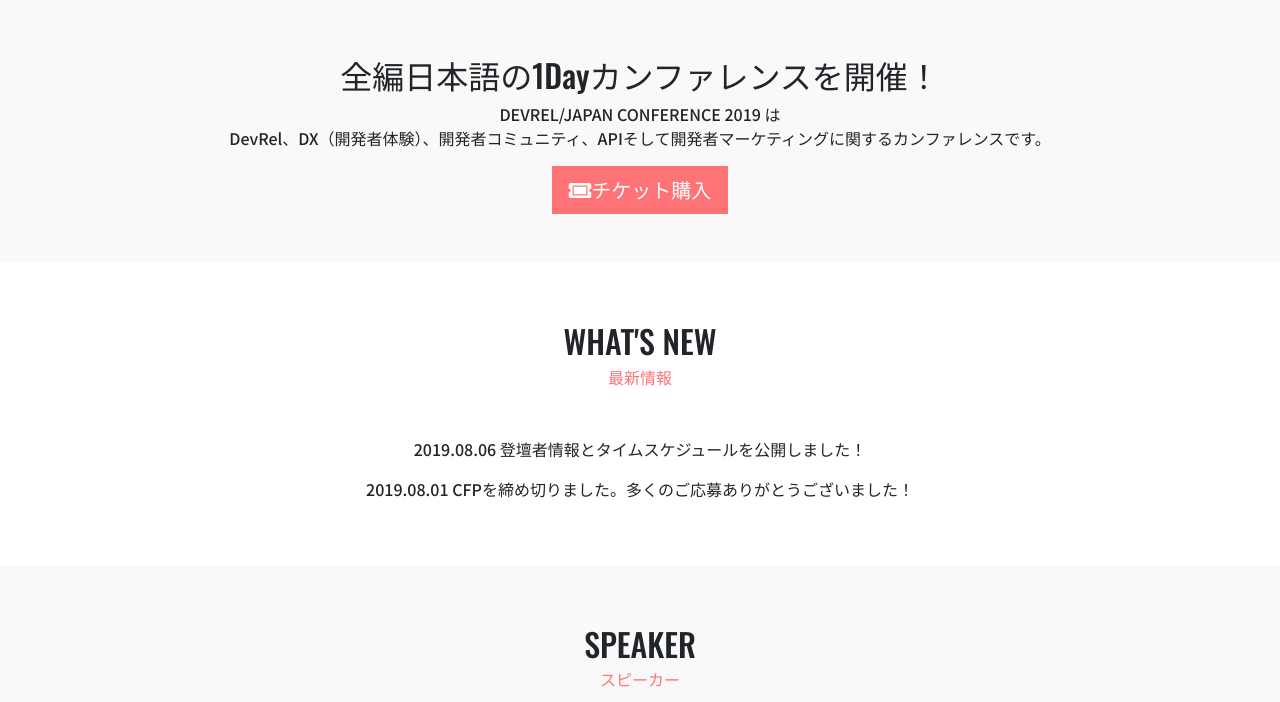
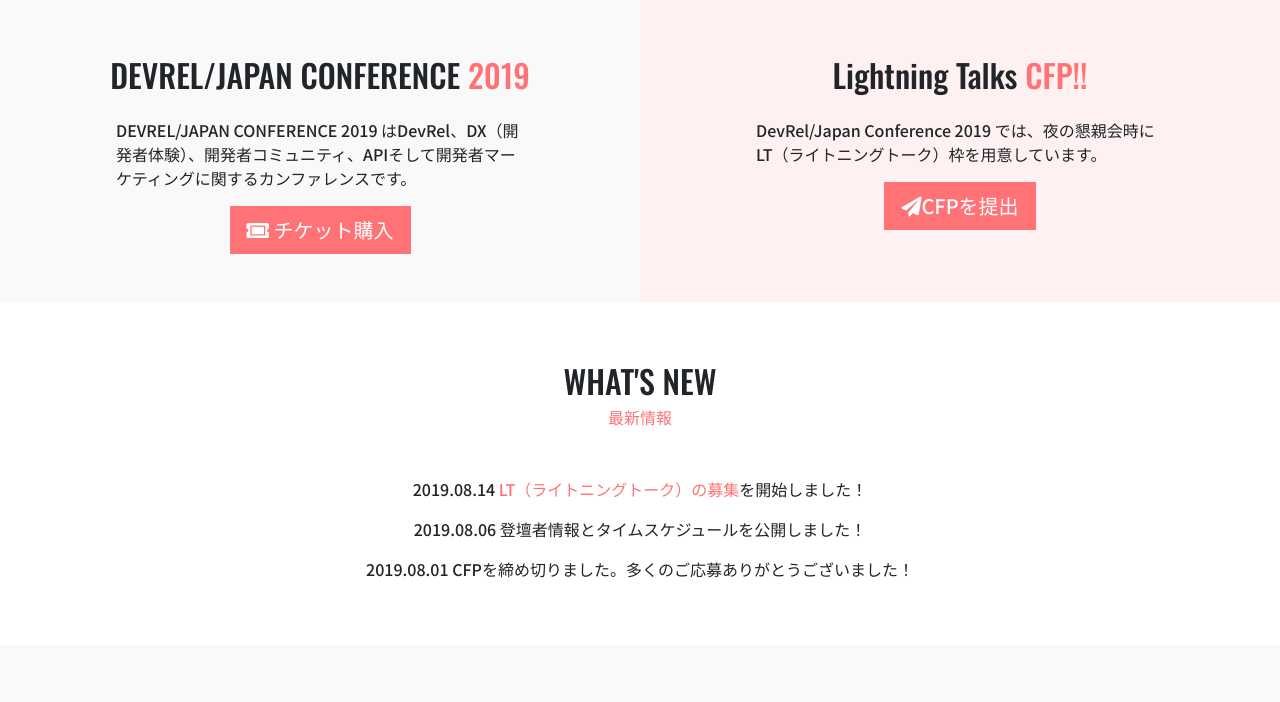
Before and after one commit to DevRelMeetupTokyo/japan-2019, a Jekyll site: the page built from index.html, in a window 1280 px wide and 900 px high, scrolled down 402 px, cut to the strip 198-900 px from the top of the window. Built offline with Jekyll 4.4.1, drawn with Linux system fonts in a browser that asks for light colours; nearby versions of some CDN libraries; comment, search, counter and statistics services are not loaded.

Commit message:
Fixed something.

```diff
--- a/_sass/main.scss
+++ b/_sass/main.scss
@@ -123,6 +123,9 @@
 	}
 	&__bgpink{
 		background-color: rgba($pink,0.1);
+	}
+	&__bggray{
+		background-color: #f9f9f9;
 	}
 }//twocol_extend
 
--- a/index.html
+++ b/index.html
@@ -9,21 +9,21 @@
   </div>
 </div><!-- //jumbotron -->
 
+<div class="container-fluid twocol_extend">
+  <div class="row">
+    <div class="col-12 col-md-6 text-center p-4 p-sm-5 twocol_extend__bggray header-content">
+      <h2 id="about" class="font_oswald mb-4">DEVREL/JAPAN CONFERENCE <span class="text-primary">2019</span></h2>
+      <p class="twocol_extend__width text-left mx-sm-auto">DEVREL/JAPAN CONFERENCE 2019 はDevRel、DX（開発者体験）、開発者コミュニティ、APIそして開発者マーケティングに関するカンファレンスです。</p>
+      <button type="button" class="btn bg-primary text-white btn-lg font_noto700" onclick="window.open('https://devrel.connpass.com/event/132576/')"><i class="fas fa-ticket-alt"></i> チケット購入</button>
+    </div>
 
-<div class="fluid_extend fluid_extend--glay">
-  <div class="container py-4 py-sm-5 header-content">
-    <div class="row">
-      <div class="col-12 text-center">
-        <h2 class="font_oswald">全編日本語の1Dayカンファレンスを開催！</h2>
-      </div>
-    </div><!-- row -->
-
-    <p class="text-center">DEVREL/JAPAN CONFERENCE 2019 は<br>DevRel、DX（開発者体験）、開発者コミュニティ、APIそして開発者マーケティングに関するカンファレンスです。</p>
-    <div class="text-center">
-      <button type="button" class="btn bg-primary text-white btn-lg font_noto700" onClick="window.open('https://devrel.connpass.com/event/132576/')"><i class="fas fa-ticket-alt"></i>チケット購入</button>
+     <div class="col-12 col-md-6 text-center p-4 p-sm-5 twocol_extend__bgpink header-content">
+      <h2 class="font_oswald mb-4">Lightning Talks  <span class="text-primary">CFP!!</span></h2>
+      <p class="twocol_extend__width text-left mx-sm-auto">DevRel/Japan Conference 2019 では、夜の懇親会時にLT（ライトニングトーク）枠を用意しています。</p>
+      <button type="button" class="btn bg-primary text-white btn-lg font_noto700" onClick="window.open('https://www.papercall.io/devrel-japan-2019')"><i class="fas fa-paper-plane"></i>CFPを提出</button>
     </div>
-  </div><!-- container-fluid -->
-</div><!-- /speaker_extend -->
+  </div><!-- /row -->
+</div><!-- /container-fluid -->
 
 
 <div class="fluid_extend">
@@ -34,7 +34,7 @@
           <p class="mb-4 mb-sm-5 text-primary">最新情報</p>
         </div>
       </div><!-- row -->
-
+      <p class="text-center">2019.08.14 <a href="https://www.papercall.io/devrel-japan-2019" target="_blank">LT（ライトニングトーク）の募集</a>を開始しました！</p>
       <p class="text-center">2019.08.06 登壇者情報とタイムスケジュールを公開しました！</p>
       <p class="text-center">2019.08.01 CFPを締め切りました。多くのご応募ありがとうございました！</p>
     </div><!-- container-fluid -->
```
Also changed, not shown: _posts/2019-06-15-welcome-to-devrel-japan-2019.md (+0 -1 lines).
